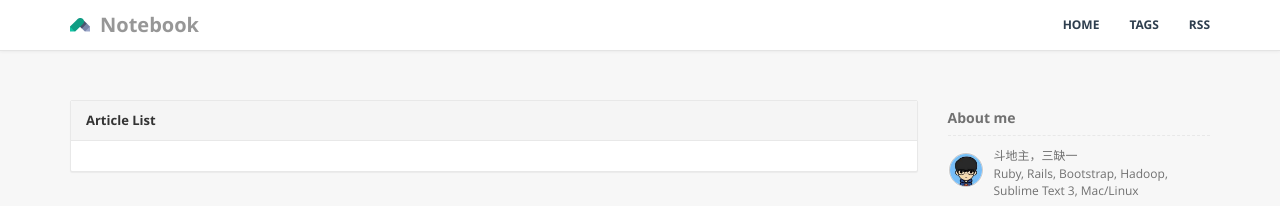
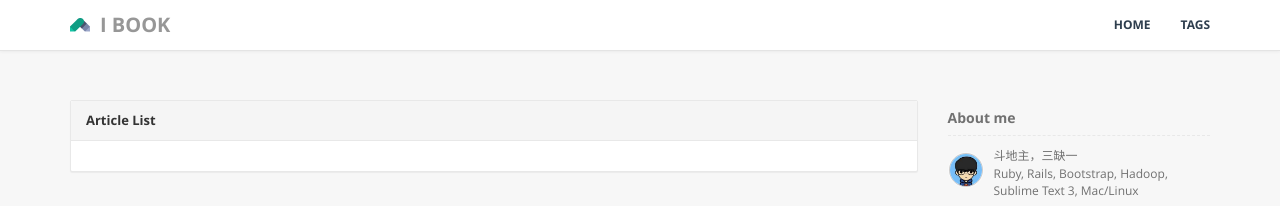
Before and after one commit to leosaullv/leosaullv.github.io, a Jekyll site: the page built from index.html, in a window 1280 px wide. Shown: the top 206 px of the page. Built offline with Jekyll 4.4.1, drawn with Linux system fonts in a browser that asks for light colours; Markdown is read by kramdown in place of the engine named in the settings; the list of posts is cut into pages by our own code.

Commit message:
rm rss and fix describe

```diff
--- a/_config.yml
+++ b/_config.yml
@@ -1,5 +1,5 @@
 # Site settings
-title: "jianwei.lv"
+title: "LV "
 baseurl: "" # the subpath of your site, e.g. /blog/
 url: "http://leosaullv.github.io" # the base hostname & protocol for your site
 github_username: leosaullv
--- a/_includes/header.html
+++ b/_includes/header.html
@@ -1,7 +1,7 @@
 <header id="header" class="navbar navbar-fixed-top bg-white box-shadow b-b b-light"  data-spy="affix" data-offset-top="1">
   <div class="container">
     <div class="navbar-header">
-      <a href="/" class="navbar-brand"><img src="/assets/images/logo.png" class="m-r-sm"><span class="text-muted">Notebook</span></a>
+      <a href="/" class="navbar-brand"><img src="/assets/images/logo.png" class="m-r-sm"><span class="text-muted">I BOOK</span></a>
       <button class="btn btn-link visible-xs" type="button" data-toggle="collapse" data-target=".navbar-collapse">
         <i class="fa fa-bars"></i>
       </button>
@@ -10,7 +10,6 @@
       <ul class="nav navbar-nav navbar-right">
         <li><a href="/">Home</a></li>
         <li><a href="/tags/">Tags</a></li>
-        <li><a href="/feed.xml">RSS</a></li>
       </ul>
     </div>
   </div>
```
